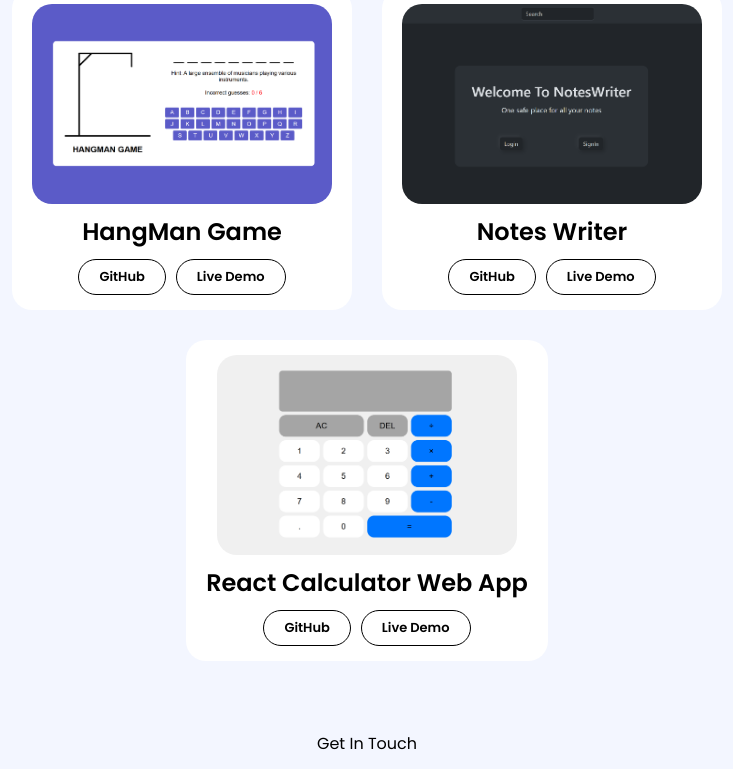
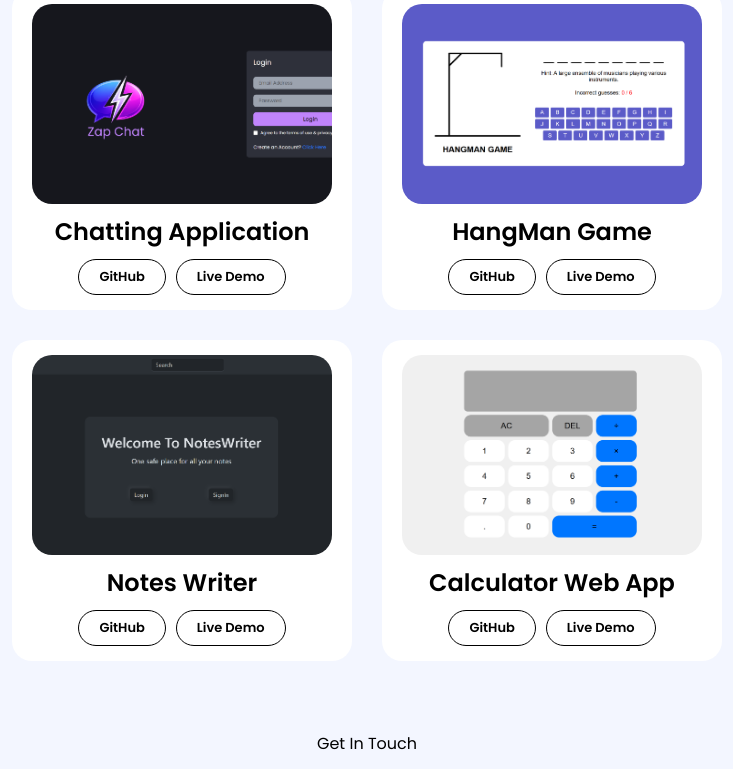
Before and after one commit to Shivam-pro/Portfolio, a React (Create React App) app: page / in a window 1280 px wide. Shown: the part 2366-3135 px from the top of the page, without its empty margins (273-1006 px from the left). Built offline with nearby package versions, Linux system fonts and the light colour scheme; a web font is replaced by a local one.

Commit message:
new project added

```diff
--- a/src/Image/assets.js
+++ b/src/Image/assets.js
@@ -3,6 +3,7 @@ import burger from './Burger.png'
 import hangman from './HangMan.png'
 import notesWriter from './NotesWriter.png'
 import calculator from './calculator.png'
+import zapchat from './zapchatImage.png'
 
 export const projects = [
     {
@@ -18,6 +19,12 @@ export const projects = [
         demolink : "https://shivam-pro.github.io/Burger-web/"
     },
     {
+        pname : "Chatting Application",
+        pimage : zapchat,
+        githublink : "https://github.com/Shivam-pro/Chat-App",
+        demolink : "https://chat-app-frontend-a5w5.onrender.com"
+    },
+    {
         pname : "HangMan Game",
         pimage : hangman,
         githublink : "https://github.com/Shivam-pro/Hangman-game",
@@ -30,9 +37,9 @@ export const projects = [
         demolink : "https://mern-stack-frontend-iud2.onrender.com"
     },
     {
-        pname : "React Calculator Web App",
+        pname : "Calculator Web App",
         pimage : calculator,
         githublink : "https://github.com/Shivam-pro/Calculator",
         demolink : "https://shivam-pro.github.io/Calculator/"
-    }
+    },
 ]
```
Also changed, not shown: src/Image/zapchatImage.png (added).
